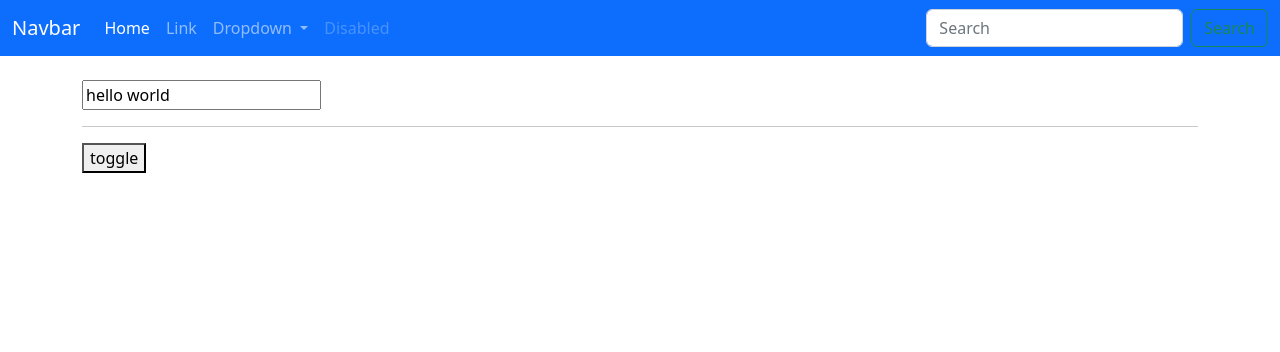
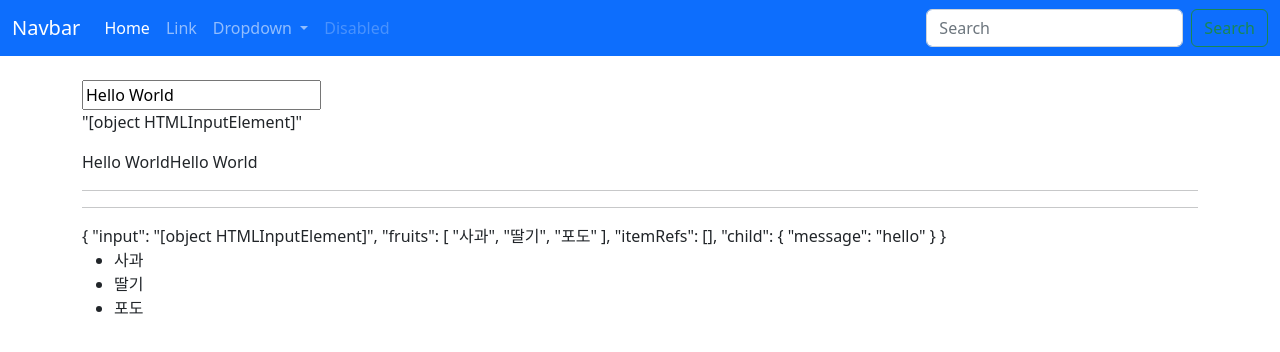
Before and after one commit to leegyuseung/learn-vue, a Vue app: page / in a window 1280 px wide. Shown: the top 352 px of the page. Built offline with nearby package versions, Linux system fonts and the light colour scheme.

Commit message:
Template Refs

```diff
--- /dev/null
+++ b/src/components/TemplateRefs.vue
@@ -0,0 +1,49 @@
+<template>
+  <div class="container py-4">
+    <input ref="input" type="text" />
+    <p>{{ input }}</p>
+    <p v-if="input">{{ input.value }}{{ $refs.input.value }}</p>
+    <hr />
+    <!-- <li v-for="fruit in fruits" :key="fruit" ref="itemRefs">{{ fruit }}</li> -->
+    <!-- <ul>
+      <li
+        v-for="fruit in fruits"
+        :key="fruit"
+        :ref="(el) => itemRefs.push(el.textContent)"
+      >
+        {{ fruit }}
+      </li>
+    </ul> -->
+    <hr />
+    <TemplateRefsChild ref="child"></TemplateRefsChild>
+  </div>
+</template>
+
+<script>
+import { onMounted, ref } from "vue";
+import TemplateRefsChild from "./TemplateRefsChild.vue";
+
+export default {
+  components: { TemplateRefsChild },
+  setup() {
+    const input = ref(null);
+    onMounted(() => {
+      input.value.value = "Hello World";
+      console.log("onMounted:", input.value);
+
+      // itemRefs.value.forEach((item) => console.log("item:", item.textContent));
+      itemRefs.value.forEach((item) => console.log("item:", item));
+      console.log("child.message", child.value.message);
+      child.value.sayHello();
+    });
+
+    const fruits = ref(["사과", "딸기", "포도"]);
+    const itemRefs = ref([]);
+
+    const child = ref(null);
+    return { input, fruits, itemRefs, child };
+  },
+};
+</script>
+
+<style></style>
--- /dev/null
+++ b/src/components/TemplateRefsChild.vue
@@ -0,0 +1,24 @@
+<template>
+  <div>
+    {{ $parent }}
+    <ul>
+      <li v-for="fruit in $parent.fruits" :key="fruit">{{ fruit }}</li>
+    </ul>
+  </div>
+</template>
+
+<script>
+import { ref } from "vue";
+
+export default {
+  setup() {
+    const message = ref("hello");
+    const sayHello = () => {
+      alert(message.value);
+    };
+    return { message, sayHello };
+  },
+};
+</script>
+
+<style></style>
--- a/src/components/TheVue.vue
+++ b/src/components/TheVue.vue
@@ -1,15 +1,15 @@
 <template>
-  <div><LifecycleHook></LifecycleHook></div>
+  <main><TemplateRefs></TemplateRefs></main>
 </template>
 
 <script>
-import LifecycleHook from "./LifecycleHook.vue";
+import TemplateRefs from "./TemplateRefs.vue";
 
 export default {
   setup() {
     return {};
   },
-  components: { LifecycleHook },
+  components: { TemplateRefs },
 };
 </script>
 
```
Also changed, not shown: src/components/LifecycleHookVue.vue (added, +16 -0 lines).
